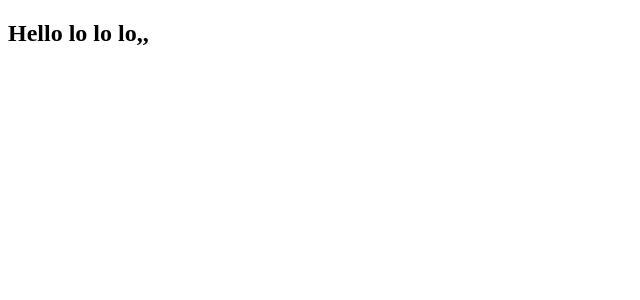
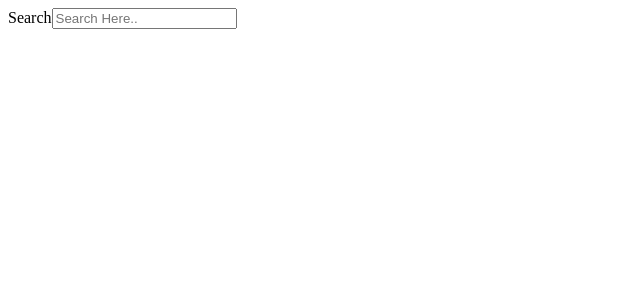
Before and after one commit to kafuka-fuura/matahari, a Next.js app: page /header in a window 1280 px wide. Shown: the top 300 px of the page, without its empty margins (0-640 px from the left). Built offline with nearby package versions, Linux system fonts and the light colour scheme.

Commit message:
Base layout

```diff
--- a/pages/header.js
+++ b/pages/header.js
@@ -1,10 +1,30 @@
 import React, { Component } from "react";
+
+import { Row, Col, Form, FormGroup, Label, Input } from 'reactstrap';
+
 
 class Header extends Component {
 	render() {
 		return(
-			<h2>Hello lo lo lo,,</h2>
+			<Row>
+				<Col xs="12">
+					<Form className="header-search">
+				        <FormGroup>
+							<Label for="search">Search</Label>
+							<Input type="text"
+									name="q"
+									id="search"
+									placeholder="Search Here.."
+									onChange="{ this.testMethod( value ) }" />
+				        </FormGroup>
+			        </Form>
+				</Col>
+			</Row>
 		);
+	}
+
+	testMethod( a ) {
+		console.log( a );
 	}
 }
 
```
Also changed, not shown: package.json (+10 -7 lines), pages/index.js (+16 -1 lines), 1 other file (tests, documents, lock files or other folders).
